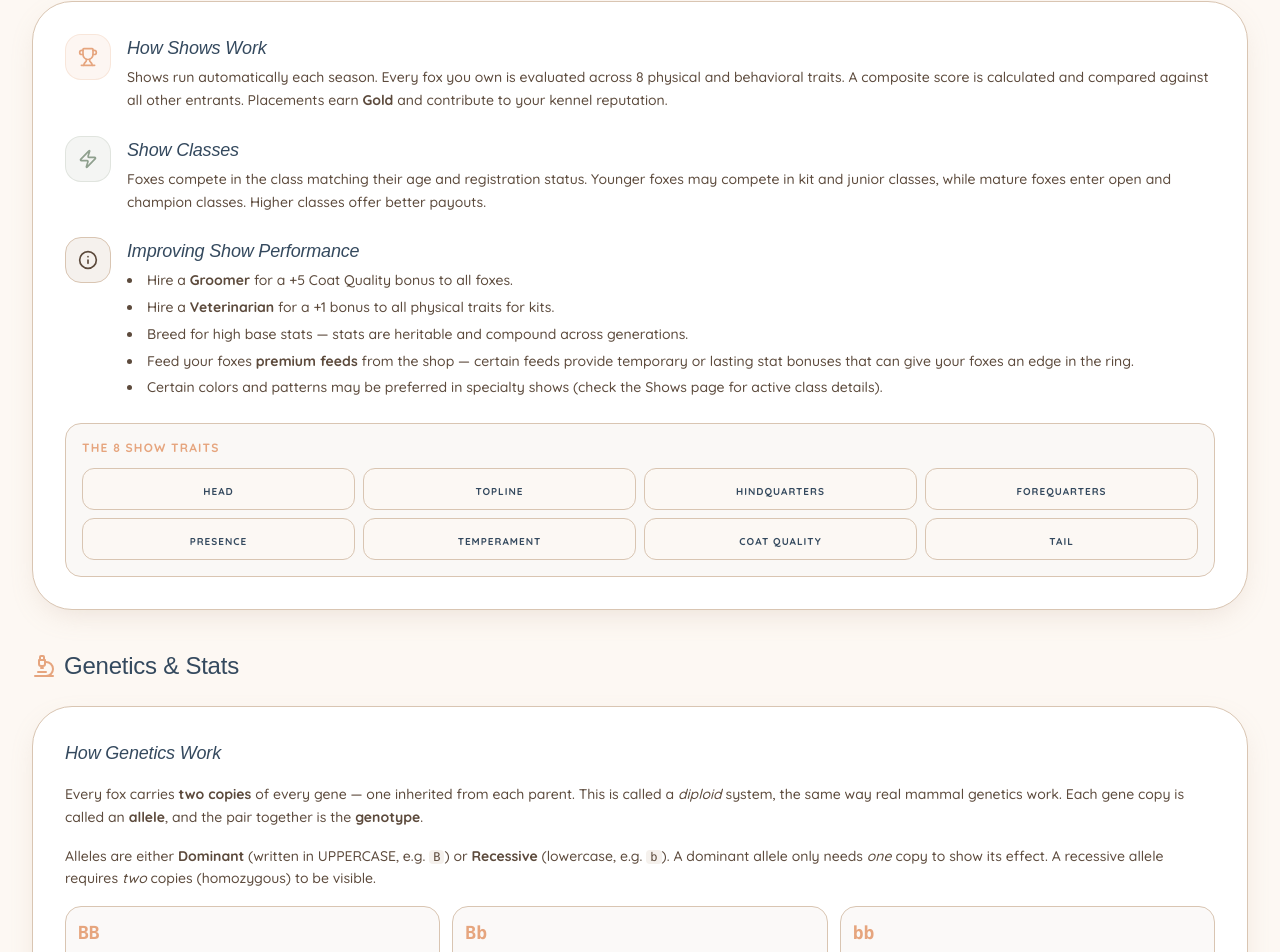
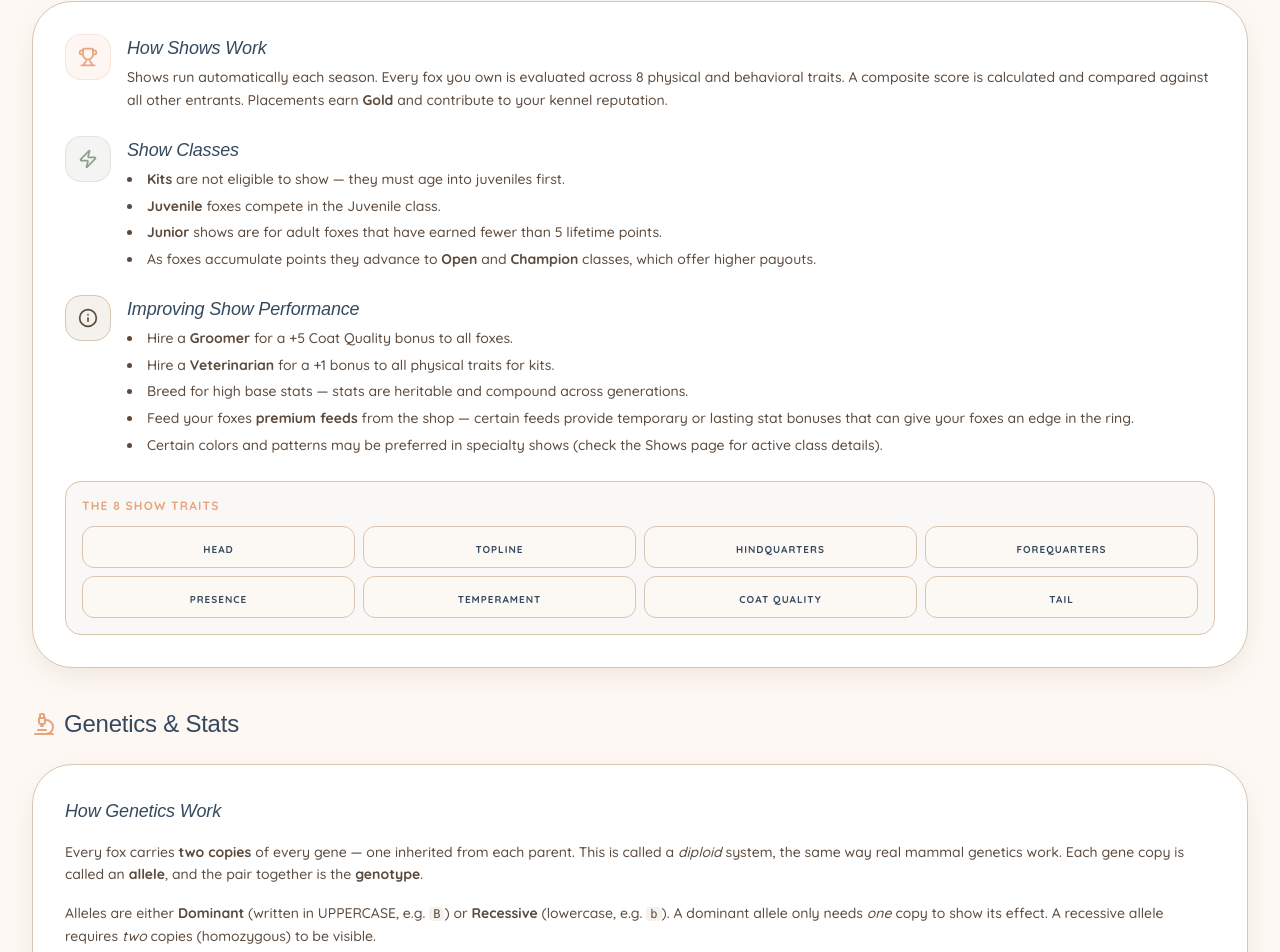
Before and after one commit to erkinde-lab/fox-breeding-sim-v2, a Next.js app: page /help in a window 1280 px wide. Shown: the part 978-1930 px from the top of the page. Built offline with nearby package versions, Linux system fonts and the light colour scheme; a web font is replaced by a local one.

Commit message:
Help Center: Correct show class rules (kits ineligible, juvenile/junior/open/champion)

```diff
--- a/src/app/help/page.tsx
+++ b/src/app/help/page.tsx
@@ -130,7 +130,12 @@ export default function HelpPage() {
                 Shows run automatically each season. Every fox you own is evaluated across 8 physical and behavioral traits. A composite score is calculated and compared against all other entrants. Placements earn <strong>Gold</strong> and contribute to your kennel reputation.
               </InfoTile>
               <InfoTile icon={Zap} color="bg-secondary/10 text-secondary border-secondary/20" title="Show Classes">
-                Foxes compete in the class matching their age and registration status. Younger foxes may compete in kit and junior classes, while mature foxes enter open and champion classes. Higher classes offer better payouts.
+                <ul className="list-disc list-inside space-y-1 mt-1">
+                  <li><strong>Kits</strong> are not eligible to show — they must age into juveniles first.</li>
+                  <li><strong>Juvenile</strong> foxes compete in the Juvenile class.</li>
+                  <li><strong>Junior</strong> shows are for adult foxes that have earned fewer than 5 lifetime points.</li>
+                  <li>As foxes accumulate points they advance to <strong>Open</strong> and <strong>Champion</strong> classes, which offer higher payouts.</li>
+                </ul>
               </InfoTile>
               <InfoTile icon={Info} color="bg-muted text-muted-foreground border-border" title="Improving Show Performance">
                 <ul className="list-disc list-inside space-y-1 mt-1">
```
